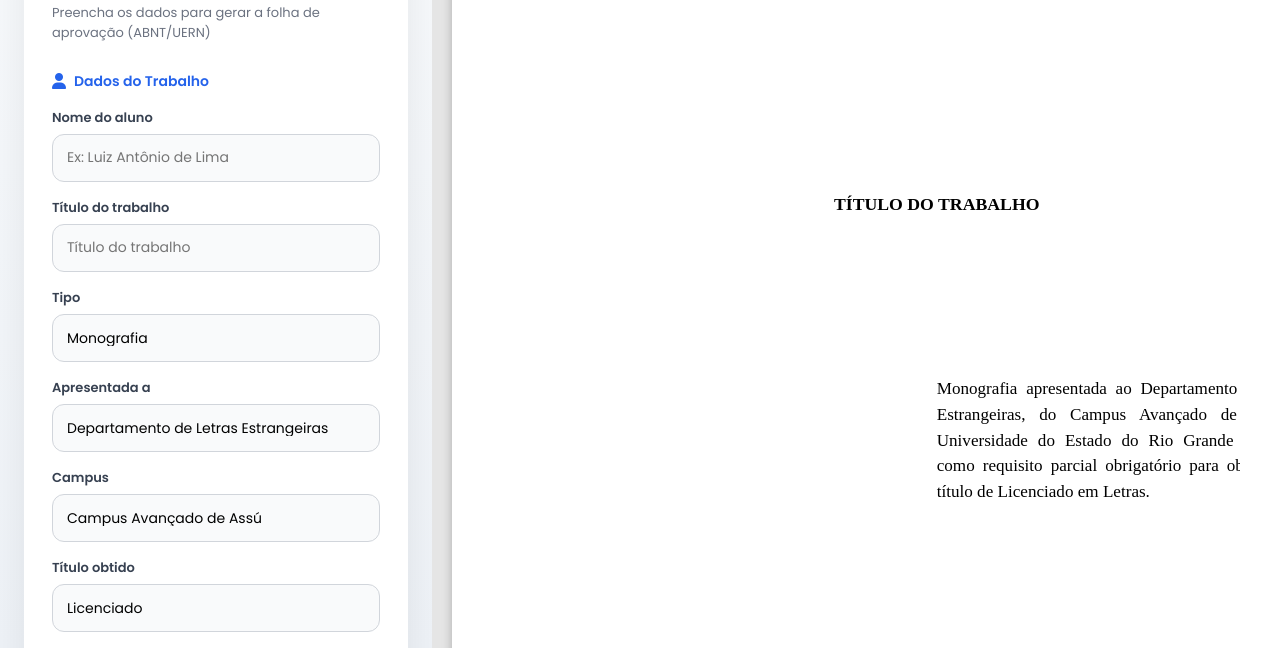
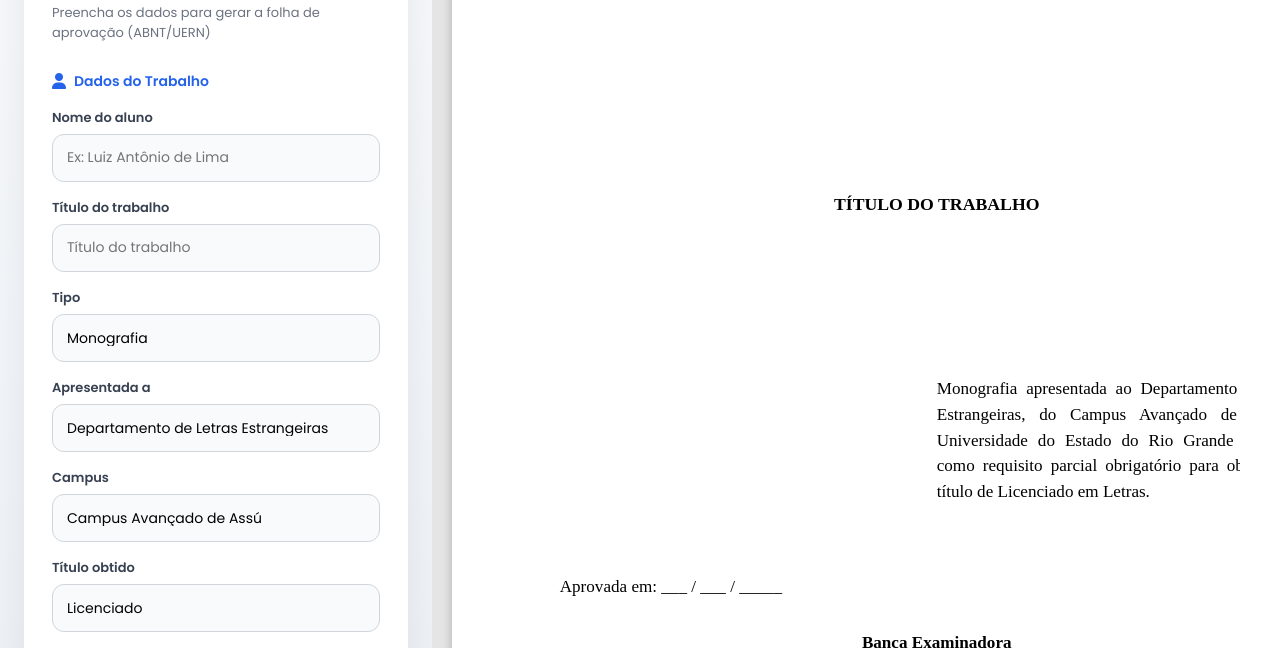
Before and after one commit to othondaniel/folhaap2, a plain HTML site: page index.html in a window 1280 px wide. Shown: the part 152-800 px from the top of the page. Drawn offline with nearby package versions, Linux system fonts and the light colour scheme.

Commit message:
margin-top .data

```diff
--- a/style.css
+++ b/style.css
@@ -251,7 +251,7 @@ button:hover {
 
 /* DATA */
 .data {
-  margin-top: 40mm;   /* 🔥 separa bem do texto */
+  margin-top: 20mm;   /* 🔥 separa bem do texto */
   font-size: 18px;
 }
 
```
